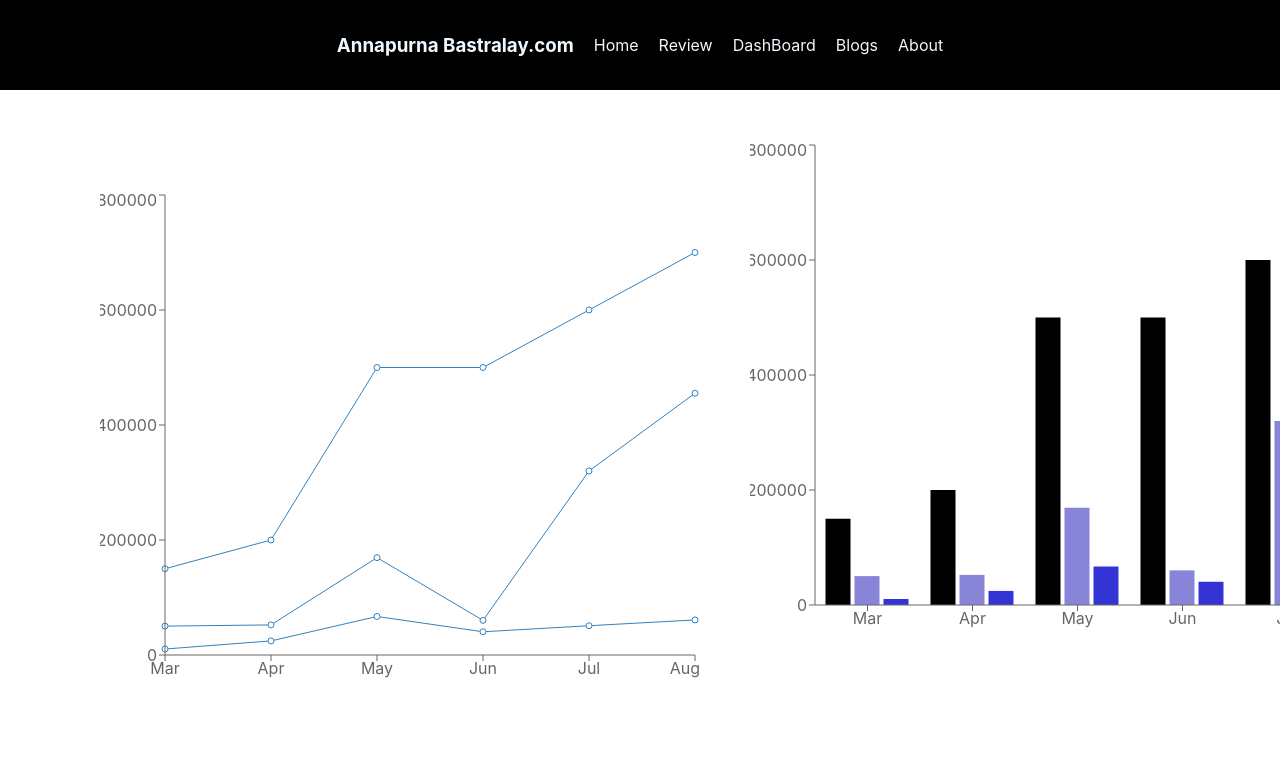
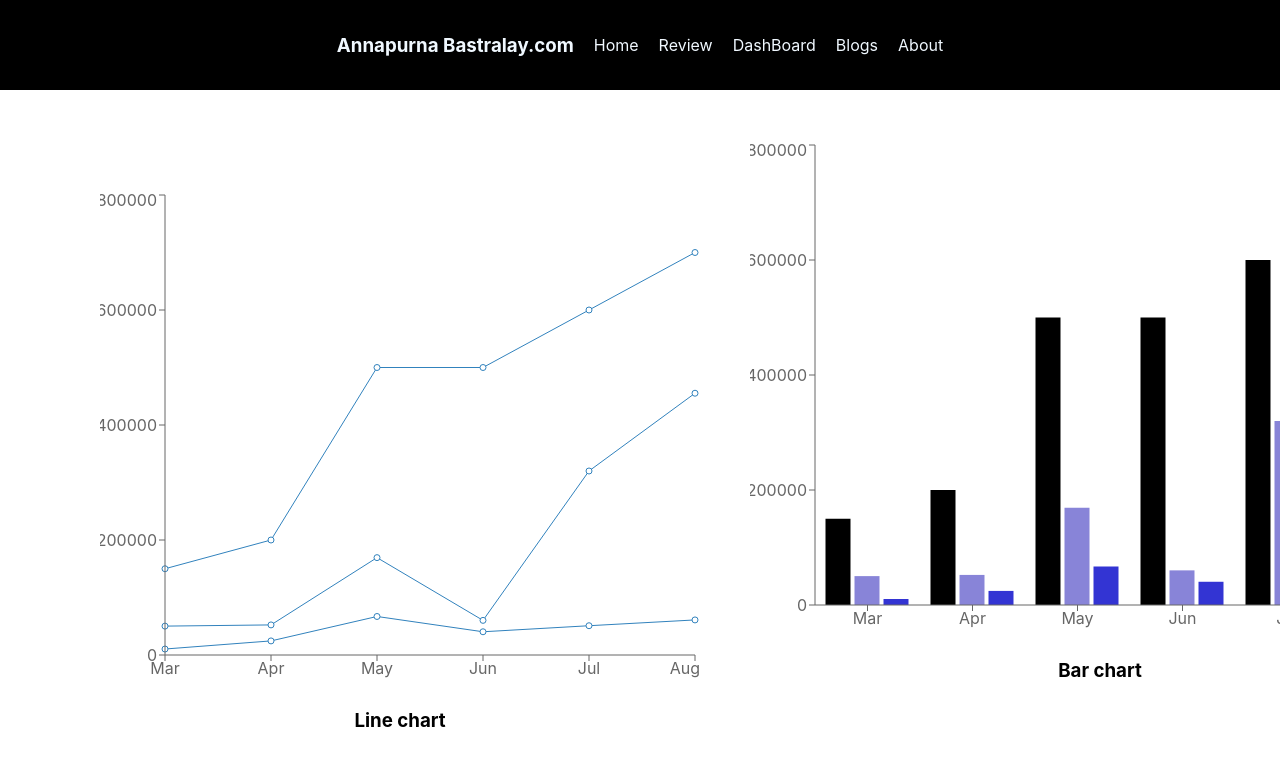
Before and after one commit to SantoSaha508/products-analysis-website, a React (Create React App) app: page /dashboard in a window 1280 px wide. Shown: the top 766 px of the page. Built offline with nearby package versions, Linux system fonts and the light colour scheme.

Commit message:
update ReadME file

```diff
--- a/src/components/Dashboard/Dashboard.js
+++ b/src/components/Dashboard/Dashboard.js
@@ -44,6 +44,7 @@ const Dashboard = () => {
     return (
         <div className='chart-container'>
             <div className='line-container'>
+
                 <LineChart width={600} height={500} data={data}>
                     <Line dataKey={'investment'}></Line>
                     <Line dataKey={'sell'}></Line>
@@ -52,10 +53,12 @@ const Dashboard = () => {
                     <YAxis></YAxis>
                     <Tooltip></Tooltip>
                 </LineChart>
+                <h3>Line chart</h3>
             </div>
 
             <div>
                 <BarChart width={700} height={500} data={data}>
+
                     <Bar dataKey={'investment'} fill="#884d8"></Bar>
                     <Bar dataKey={'sell'} fill="#8884d8"></Bar>
                     <Bar dataKey={'revenue'} fill="#3334d3"></Bar>
@@ -63,6 +66,7 @@ const Dashboard = () => {
                     <YAxis></YAxis>
                     <Tooltip></Tooltip>
                 </BarChart>
+                <h3>Bar chart</h3>
             </div>
 
             <div>
@@ -71,6 +75,7 @@ const Dashboard = () => {
                 <Pie data={data} dataKey={'revenue'} cx="50%" cy="50%" innerRadius={110} outerRadius={140} fill="#82ca9d" label></Pie>
                 <Tooltip></Tooltip>
             </PieChart>
+            <h3>Pie chart</h3>
             </div>
 
         </div>
```
Also changed, not shown: 2 other files (tests, documents, lock files or other folders).
